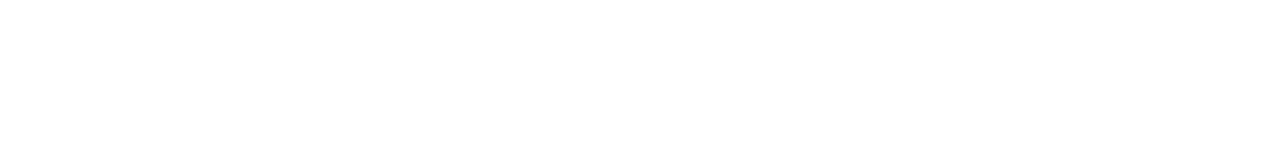
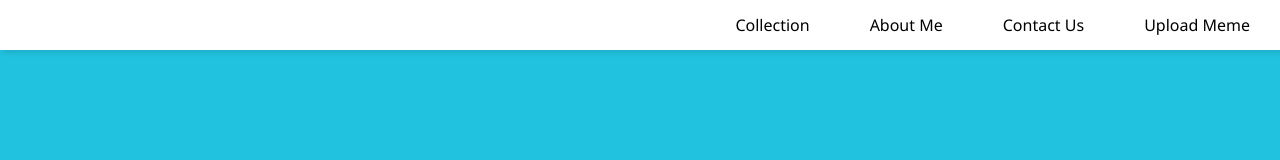
Before and after one commit to shayanbalochofficial/MemeWebsite, a plain HTML site: page index.html in a window 1280 px wide. Drawn offline with Linux system fonts and the light colour scheme.

Commit message:
Working on the Navbar

```diff
--- a/index.html
+++ b/index.html
@@ -3,11 +3,20 @@
   <head>
     <meta charset="UTF-8" />
     <meta name="viewport" content="width=device-width, initial-scale=1.0" />
-    <title>Document</title>
+    <title>Meeeemez - Your Go to Place for Memez</title>
+    <link rel="stylesheet" href="style.css" />
   </head>
   <body>
     <header>
-      <nav></nav>
+      <nav>
+        <!-- <li><a href="/index.html">Meeeemez</a></li> -->
+        <ul>
+          <li><a href="">Collection</a></li>
+          <li><a href="">About Me</a></li>
+          <li><a href="">Contact Us</a></li>
+          <li><a href="">Upload Meme</a></li>
+        </ul>
+      </nav>
     </header>
     <main></main>
     <footer></footer>
--- a/style.css
+++ b/style.css
@@ -0,0 +1,38 @@
+* {
+  margin: 0;
+  padding: 0;
+}
+body {
+  min-height: 100vh;
+  background: #21c2df;
+  font-family: "Segoe UI", Tahoma, Geneva, Verdana, sans-serif;
+}
+
+nav {
+  background: #fff;
+  box-shadow: 3px 3px 5px rgba(0, 0, 0, 0.1);
+}
+
+nav ul {
+  width: 100%;
+  list-style: none;
+  display: flex;
+  justify-content: flex-end;
+  align-items: center;
+}
+
+nav li {
+  height: 50px;
+}
+nav a {
+  height: 100%;
+  padding: 0 30px;
+  text-decoration: none;
+  display: flex;
+  align-items: center;
+  color: black;
+}
+
+nav a:hover {
+  background-color: #f0f0f0;
+}
```
